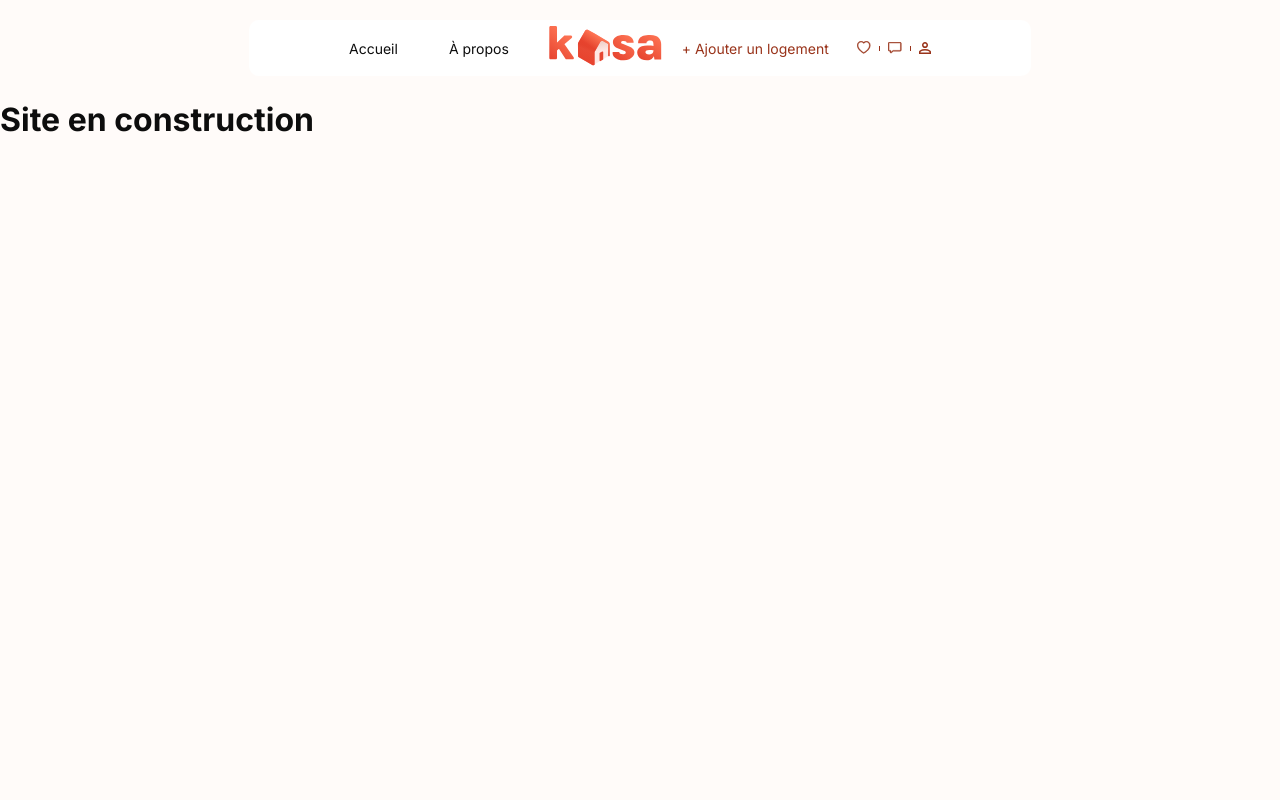
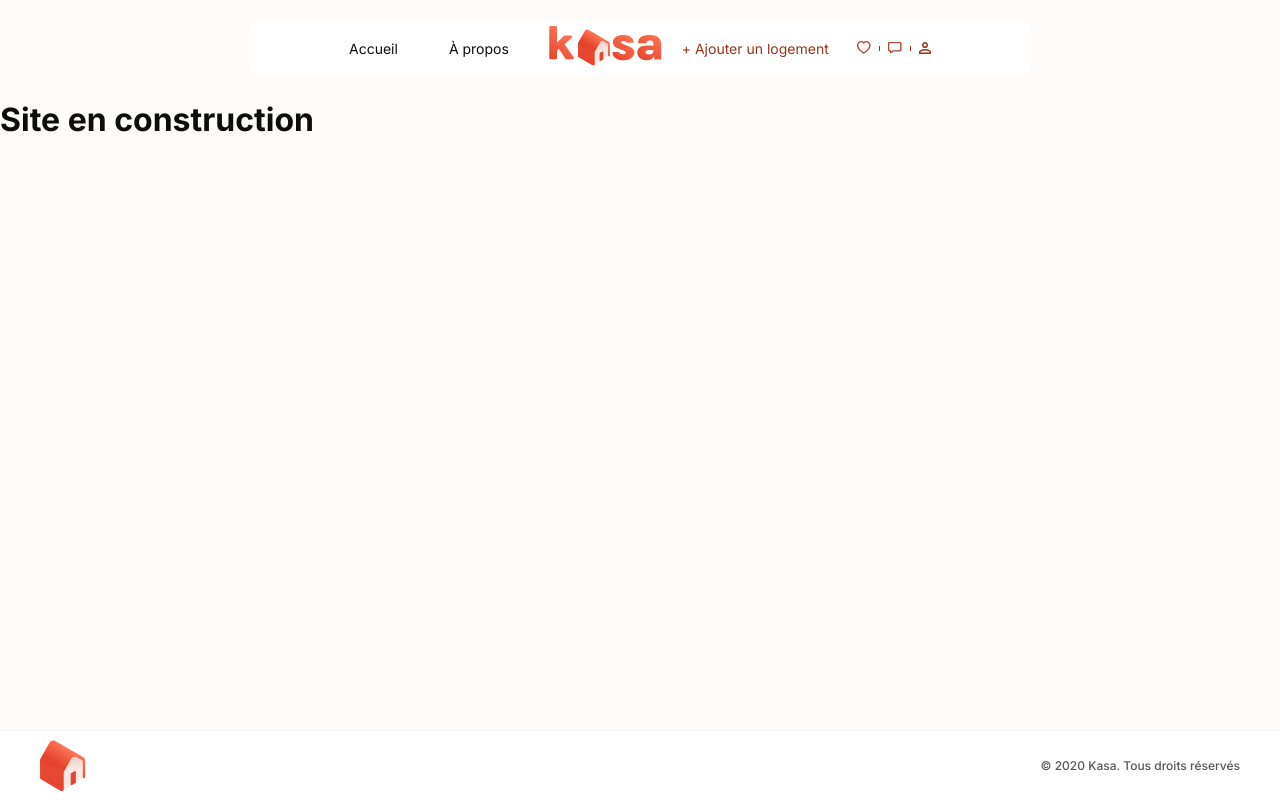
Before and after one commit to AlexCh79/Kasa-solo, a Next.js app in the folder front-end/: page / in a window 1280 px wide. Built offline with nearby package versions, Linux system fonts and the light colour scheme.

Commit message:
Ajout du footer

```diff
--- a/front-end/app/layout.tsx
+++ b/front-end/app/layout.tsx
@@ -1,6 +1,7 @@
 import type { Metadata } from "next";
 import { Inter } from "next/font/google";
 import Header from "@/components/UI/Header/Header";
+import Footer from "@/components/UI/Footer/Footer";
 import { FavoritesProvider } from "@/context/FavoritesContext";
 import "@/styles/globals.scss";
 
@@ -24,6 +25,7 @@ export default function RootLayout({ children }: LayoutProps<"/">) {
           </a>
           <Header />
           <main id="main-content">{children}</main>
+          <Footer />
         </FavoritesProvider>
       </body>
     </html>
--- /dev/null
+++ b/front-end/components/UI/Footer/Footer.module.scss
@@ -0,0 +1,16 @@
+@use "@/styles/variables" as *;
+@use "@/styles/mixins" as *;
+
+.footer {
+  width: 100%;
+  border-top: 1px solid $grey-light;
+  padding: 8px 40px;
+  display: flex;
+  flex-direction: row;
+  justify-content: space-between;
+  align-items: center;
+  background-color: $white;
+  color: $grey-dark;
+  font-size: $size-little;
+  font-weight: 500;
+}
--- /dev/null
+++ b/front-end/components/UI/Footer/Footer.tsx
@@ -0,0 +1,11 @@
+import styles from "./Footer.module.scss";
+import Image from "next/image";
+
+export default function Footer() {
+  return (
+    <footer className={styles.footer}>
+      <Image src="/picto.svg" width={46} height={53} alt="Kasa" />
+      <span>&copy; 2020 Kasa. Tous droits réservés</span>
+    </footer>
+  );
+}
--- a/front-end/styles/_variables.scss
+++ b/front-end/styles/_variables.scss
@@ -19,3 +19,4 @@ $size-h2: 1.5rem; // 24px
 $size-h3: 1.125rem; // 18px
 $size-h4: 1rem; // 16px
 $size-main: 0.875rem; // 14px
+$size-little: 0.75rem; // 12px
```
